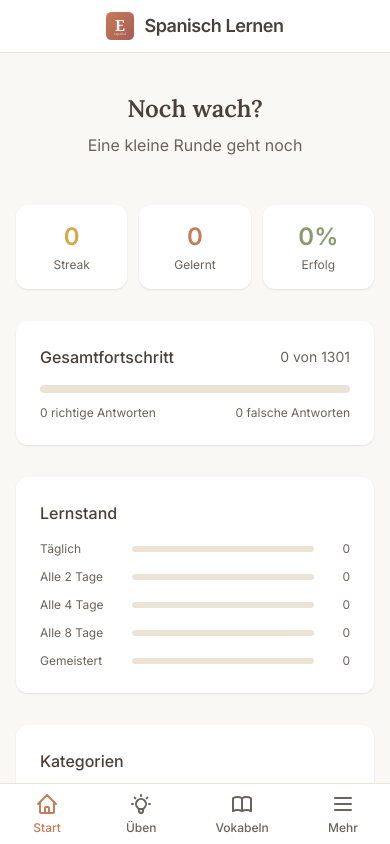
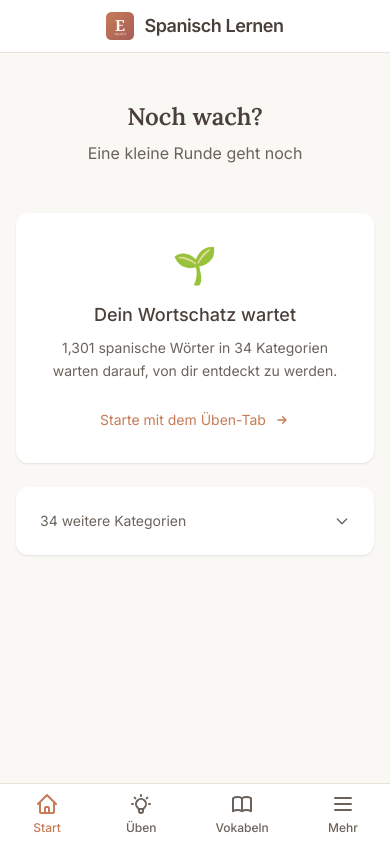
Before and after one commit to mxzinke/spanisch-lernen, a Preact app: page / in a window 390 px wide. Shown: the top 844 px of the page. Built offline with nearby package versions, Linux system fonts and the light colour scheme.

Commit message:
fix: improve ux on start page

```diff
--- a/src/app.tsx
+++ b/src/app.tsx
@@ -53,7 +53,7 @@ export function App() {
         <div
           class={`page-transition ${isAnimating ? 'page-exit' : 'page-enter'} ${getAnimationDirection()}`}
         >
-          {displayTab === 'dashboard' && <Dashboard />}
+          {displayTab === 'dashboard' && <Dashboard onNavigate={handleTabChange} />}
           {displayTab === 'practice' && <Practice />}
           {displayTab === 'vocabulary' && <VocabList />}
           {displayTab === 'settings' && <Settings />}
--- a/src/components/Dashboard.tsx
+++ b/src/components/Dashboard.tsx
@@ -88,7 +88,22 @@ function getDailyMessage(practiced: boolean): { title: string; subtitle: string
   return messages[index]
 }
 
-export function Dashboard() {
+// Meilensteine für Motivation
+const milestones = [10, 25, 50, 100, 250, 500, 750, 1000, 1301]
+
+function getMilestoneInfo(mastered: number) {
+  const reached = milestones.filter(m => mastered >= m)
+  const next = milestones.find(m => mastered < m) || milestones[milestones.length - 1]
+  const current = reached.length > 0 ? reached[reached.length - 1] : 0
+  const progressToNext = next > current ? ((mastered - current) / (next - current)) * 100 : 100
+  return { current, next, progressToNext, reached: reached.length }
+}
+
+interface DashboardProps {
+  onNavigate?: (tab: 'practice' | 'vocabulary') => void
+}
+
+export function Dashboard({ onNavigate }: DashboardProps) {
   const { progress, getStats, getWordsForReview } = useProgress()
   const stats = getStats()
 
@@ -102,6 +117,11 @@ export function Dashboard() {
     boxDistribution[wp.box - 1]++
   })
 
+  // Motivierende Zahlen
+  const masteredWords = boxDistribution[4] // Box 5 = gemeistert
+  const secureWords = boxDistribution[3] + boxDistribution[4] // Box 4-5 = sicher
+  const inProgress = boxDistribution[0] + boxDistribution[1] + boxDistribution[2] // Box 1-3 = in Arbeit
+
   const today = new Date().toISOString().split('T')[0]
   const practicedToday = stats.lastPractice === today
 
@@ -111,107 +131,201 @@ export function Dashboard() {
       : 0
 
   const dailyMessage = getDailyMessage(practicedToday)
+  const milestone = getMilestoneInfo(masteredWords)
 
-  // Untertitel: Bei nicht geübt zeigen wir Vokabel-Anzahl wenn vorhanden, sonst den motivierenden Spruch
-  const subtitle = practicedToday
-    ? dailyMessage.subtitle
-    : dailyMessage.subtitle
+  // Kategorien mit Fortschritt berechnen und sortieren
+  const categoriesWithProgress = categories.map((cat) => {
+    const catWords = allWords.filter((w) => w.category === cat.category)
+    const learned = catWords.filter((w) => progress.words[w.id]).length
+    const mastered = catWords.filter((w) => progress.words[w.id]?.box >= 4).length
+    return { ...cat, total: catWords.length, learned, mastered }
+  }).sort((a, b) => b.mastered - a.mastered || b.learned - a.learned)
+
+  // Kategorien mit Fortschritt (mindestens 1 gelernt)
+  const activeCategories = categoriesWithProgress.filter(c => c.learned > 0)
+  const inactiveCategories = categoriesWithProgress.filter(c => c.learned === 0)
+
+  // Hat der Nutzer schon begonnen?
+  const hasStarted = learnedWords > 0
 
   return (
-    <div class="space-y-8">
-      {/* Welcome section - simple and warm */}
-      <section class="text-center py-4">
+    <div class="space-y-6">
+      {/* Welcome section */}
+      <section class="text-center py-6">
         <h2 class="text-2xl font-semibold font-serif text-warm-brown mb-2">
           {dailyMessage.title}
         </h2>
-        <p class="text-warm-gray">{subtitle}</p>
+        <p class="text-warm-gray">{dailyMessage.subtitle}</p>
       </section>
 
-      {/* Main stats - clean grid */}
+      {/* Empty State - Ermutigendes Willkommen für neue Nutzer */}
+      {!hasStarted && (
+        <section class="card text-center py-8">
+          <div class="max-w-xs mx-auto">
+            <p class="text-4xl mb-4">🌱</p>
+            <h3 class="text-lg font-medium text-warm-brown mb-2">
+              Dein Wortschatz wartet
+            </h3>
+            <p class="text-warm-gray text-sm mb-6 leading-relaxed">
+              {totalWords.toLocaleString()} spanische Wörter in {categories.length} Kategorien
+              warten darauf, von dir entdeckt zu werden.
+            </p>
+            <button
+              onClick={() => onNavigate?.('practice')}
+              class="inline-flex items-center gap-2 text-sm text-terracotta hover:text-terracotta-dark transition-colors"
+            >
+              <span>Starte mit dem Üben-Tab</span>
+              <svg class="w-4 h-4" fill="none" stroke="currentColor" viewBox="0 0 24 24">
+                <path stroke-linecap="round" stroke-linejoin="round" stroke-width="2" d="M13 7l5 5m0 0l-5 5m5-5H6" />
+              </svg>
+            </button>
+          </div>
+        </section>
+      )}
+
+      {/* Dein Können - Nur anzeigen wenn Fortschritt vorhanden */}
+      {hasStarted && (
+        <section class="card">
+          <h3 class="text-center text-sm text-warm-gray mb-4">Dein Wortschatz</h3>
+
+          <div class="grid grid-cols-3 gap-4 mb-6">
+            <div class="text-center">
+              <p class="text-3xl sm:text-4xl font-semibold text-olive">{masteredWords}</p>
+              <p class="text-xs text-warm-gray mt-1">gemeistert</p>
+            </div>
+            <div class="text-center border-x border-sand-200">
+              <p class="text-3xl sm:text-4xl font-semibold text-terracotta">{secureWords}</p>
+              <p class="text-xs text-warm-gray mt-1">sicher</p>
+            </div>
+            <div class="text-center">
+              <p class="text-3xl sm:text-4xl font-semibold text-clay">{inProgress}</p>
+              <p class="text-xs text-warm-gray mt-1">am Lernen</p>
+            </div>
+          </div>
+
+          {/* Meilenstein-Fortschritt */}
+          <div class="pt-4 border-t border-sand-200">
+            <div class="flex items-center justify-between text-sm mb-2">
+              <span class="text-warm-gray">Nächster Meilenstein</span>
+              <span class="text-warm-brown font-medium">{milestone.next} Wörter</span>
+            </div>
+            <div class="progress-track h-2">
+              <div
+                class="progress-fill h-full bg-olive"
+                style={{ width: `${milestone.progressToNext}%` }}
+              />
+            </div>
+            <p class="text-xs text-warm-gray/80 mt-2 text-center">
+              {milestone.next - masteredWords > 0
+                ? `Noch ${milestone.next - masteredWords} bis zum Ziel`
+                : 'Geschafft!'}
+            </p>
+          </div>
+        </section>
+      )}
+
+      {/* Statistiken - kompakt und warm */}
+      {hasStarted && (
         <section class="grid grid-cols-3 gap-3">
           <div class="card text-center px-3 py-4">
-          <p class="text-2xl sm:text-3xl font-semibold text-warm-gold mb-1">{stats.streak}</p>
-          <p class="text-xs sm:text-sm text-warm-gray">Streak</p>
+            <p class="text-2xl font-semibold text-warm-gold">{stats.streak}</p>
+            <p class="text-xs text-warm-gray mt-1">Tage in Folge</p>
           </div>
           <div class="card text-center px-3 py-4">
-          <p class="text-2xl sm:text-3xl font-semibold text-terracotta mb-1">{learnedWords}</p>
-          <p class="text-xs sm:text-sm text-warm-gray">Gelernt</p>
+            <p class="text-2xl font-semibold text-olive">{successRate}%</p>
+            <p class="text-xs text-warm-gray mt-1">Trefferquote</p>
           </div>
           <div class="card text-center px-3 py-4">
-          <p class="text-2xl sm:text-3xl font-semibold text-olive mb-1">{successRate}%</p>
-          <p class="text-xs sm:text-sm text-warm-gray">Erfolg</p>
+            <p class="text-2xl font-semibold text-terracotta">{wordsForReview}</p>
+            <p class="text-xs text-warm-gray mt-1">Wiederholung</p>
           </div>
         </section>
+      )}
 
-      {/* Progress overview */}
+      {/* Lernstand - nur anzeigen wenn Fortschritt */}
+      {hasStarted && (
         <section class="card">
-        <div class="flex items-center justify-between mb-4">
-          <h3>Gesamtfortschritt</h3>
-          <span class="text-sm text-warm-gray">{learnedWords} von {totalWords}</span>
+          <div class="flex items-center justify-between mb-3">
+            <h3 class="text-sm font-medium">Gesamtfortschritt</h3>
+            <span class="text-xs text-warm-gray">{learnedWords} von {totalWords} begonnen</span>
           </div>
-        <div class="progress-track h-2">
+          {/* Einfacher Fortschrittsbalken zum Gesamtziel */}
+          <div class="progress-track h-2 mb-4">
             <div
               class="progress-fill h-full bg-terracotta"
               style={{ width: `${(learnedWords / totalWords) * 100}%` }}
             />
           </div>
-        <div class="flex justify-between text-xs text-warm-gray mt-3">
-          <span>{stats.totalCorrect} richtige Antworten</span>
-          <span>{stats.totalWrong} falsche Antworten</span>
+
+          {/* Box-Verteilung als kompakte Übersicht */}
+          <div class="flex items-center gap-4 text-xs">
+            <div class="flex items-center gap-1.5">
+              <span class="w-2 h-2 rounded-full bg-rose-muted"></span>
+              <span class="text-warm-gray">Neu: {boxDistribution[0] + boxDistribution[1]}</span>
+            </div>
+            <div class="flex items-center gap-1.5">
+              <span class="w-2 h-2 rounded-full bg-clay"></span>
+              <span class="text-warm-gray">Üben: {boxDistribution[2] + boxDistribution[3]}</span>
+            </div>
+            <div class="flex items-center gap-1.5">
+              <span class="w-2 h-2 rounded-full bg-olive"></span>
+              <span class="text-warm-gray">Sicher: {boxDistribution[4]}</span>
+            </div>
           </div>
         </section>
+      )}
 
-      {/* Leitner boxes - simplified */}
+      {/* Aktive Kategorien - Erfolge hervorheben */}
+      {activeCategories.length > 0 && (
         <section class="card">
-        <h3 class="mb-4">Lernstand</h3>
+          <h3 class="text-sm font-medium mb-4">Deine Kategorien</h3>
           <div class="space-y-3">
-          {boxDistribution.map((count, i) => {
-            const maxCount = Math.max(...boxDistribution, 1)
-            const labels = ['Täglich', 'Alle 2 Tage', 'Alle 4 Tage', 'Alle 8 Tage', 'Gemeistert']
-            const colors = ['bg-rose-muted', 'bg-clay-light', 'bg-clay', 'bg-olive-light', 'bg-olive']
-
-            return (
-              <div key={i} class="flex items-center gap-3">
-                <span class="text-xs text-warm-gray w-20">{labels[i]}</span>
-                <div class="flex-1 progress-track h-1.5">
-                  <div
-                    class={`progress-fill h-full ${colors[i]}`}
-                    style={{ width: `${maxCount > 0 ? (count / maxCount) * 100 : 0}%` }}
-                  />
-                </div>
-                <span class="text-xs text-warm-gray w-6 text-right">{count}</span>
-              </div>
-            )
-          })}
-        </div>
-      </section>
-
-      {/* Categories - subtle progress indicators */}
-      <section class="card">
-        <h3 class="mb-4">Kategorien</h3>
-        <div class="space-y-3">
-          {categories.map((cat) => {
-            const catWords = allWords.filter((w) => w.category === cat.category)
-            const learned = catWords.filter((w) => progress.words[w.id]).length
-            const percentage = (learned / catWords.length) * 100
-
+            {activeCategories.map((cat) => {
+              const percentage = (cat.mastered / cat.total) * 100
+              const isComplete = cat.mastered === cat.total
               return (
                 <div key={cat.category} class="flex items-center gap-3">
-                <span class="text-sm text-warm-brown flex-1">{cat.name}</span>
+                  <span class={`text-sm flex-1 truncate ${isComplete ? 'text-olive' : 'text-warm-brown'}`}>
+                    {cat.name}
+                    {isComplete && <span class="ml-1 text-olive">✓</span>}
+                  </span>
                   <div class="w-20 progress-track h-1.5">
                     <div
-                    class="progress-fill h-full bg-terracotta"
+                      class={`progress-fill h-full ${isComplete ? 'bg-olive' : 'bg-terracotta'}`}
                       style={{ width: `${percentage}%` }}
                     />
                   </div>
-                <span class="text-xs text-warm-gray w-10 text-right">
-                  {learned}/{catWords.length}
+                  <span class="text-xs text-warm-gray w-12 text-right tabular-nums">
+                    {cat.mastered}/{cat.total}
                   </span>
                 </div>
               )
             })}
           </div>
         </section>
+      )}
+
+      {/* Noch nicht begonnene Kategorien */}
+      {inactiveCategories.length > 0 && (
+        <section class="card">
+          <details class="group">
+            <summary class="cursor-pointer text-sm text-warm-gray hover:text-warm-brown transition-colors flex items-center justify-between">
+              <span>{inactiveCategories.length} weitere Kategorien</span>
+              <svg class="w-4 h-4 transition-transform group-open:rotate-180" fill="none" stroke="currentColor" viewBox="0 0 24 24">
+                <path stroke-linecap="round" stroke-linejoin="round" stroke-width="2" d="M19 9l-7 7-7-7" />
+              </svg>
+            </summary>
+            <div class="mt-4 space-y-2">
+              {inactiveCategories.map((cat) => (
+                <div key={cat.category} class="flex items-center justify-between text-sm py-1">
+                  <span class="text-warm-gray">{cat.name}</span>
+                  <span class="text-xs text-warm-gray/50">{cat.total} Wörter</span>
+                </div>
+              ))}
+            </div>
+          </details>
+        </section>
+      )}
     </div>
   )
 }
```
Lines whose indentation alone changed are shown as unchanged.
